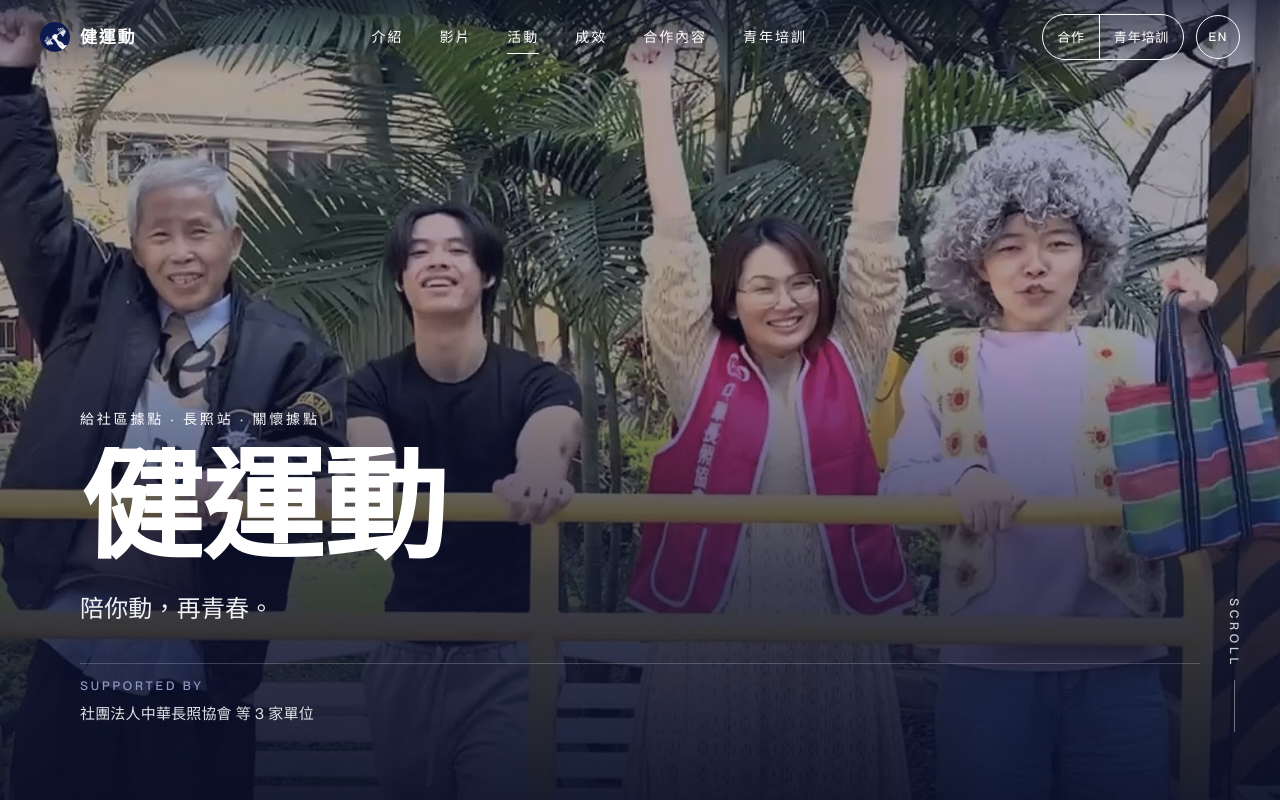
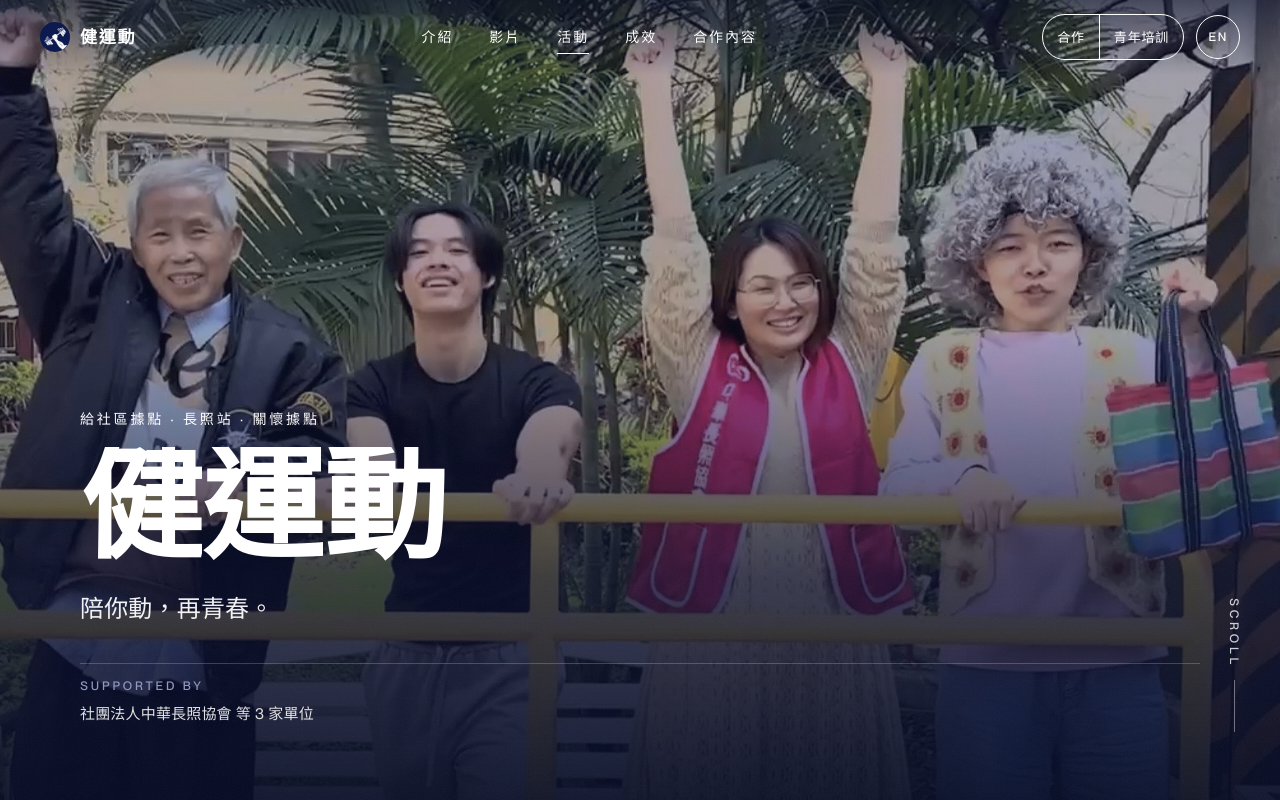
Before and after one commit to Lucassuc/senior-fitness, a plain HTML site: page index.html in a window 1280 px wide. Shown: the top 800 px of the page. Drawn offline with Linux system fonts and the light colour scheme.

```diff
--- a/index.html
+++ b/index.html
@@ -63,13 +63,15 @@
     <span>健運動</span>
   </a>
 
+  <!-- Section index only. 青年培訓 used to sit at the end of this row and was
+       removed: the pill on the right already carries it, so the header offered
+       the same destination twice. course.html has the same rule. -->
   <nav class="nav__links" aria-label="主要導覽" data-en-aria="Main navigation">
     <a href="#how" data-en="How">介紹</a>
     <a href="#video" data-en="Video">影片</a>
     <a href="#story" data-en="Moments">活動</a>
     <a href="#data" data-en="Results">成效</a>
     <a href="#offer" data-en="What you get">合作內容</a>
-    <a href="course.html" data-en="Youth">青年培訓</a>
   </nav>
 
   <div class="nav__right">
```
